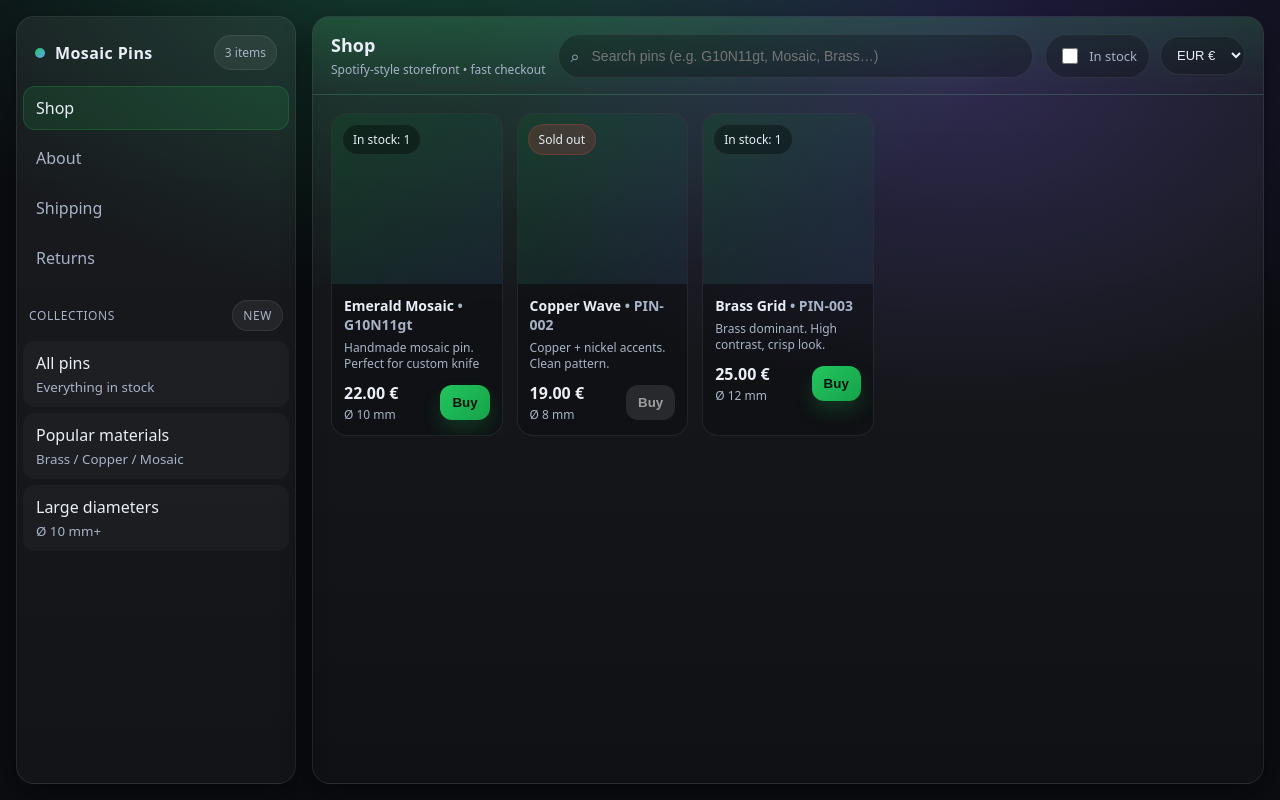
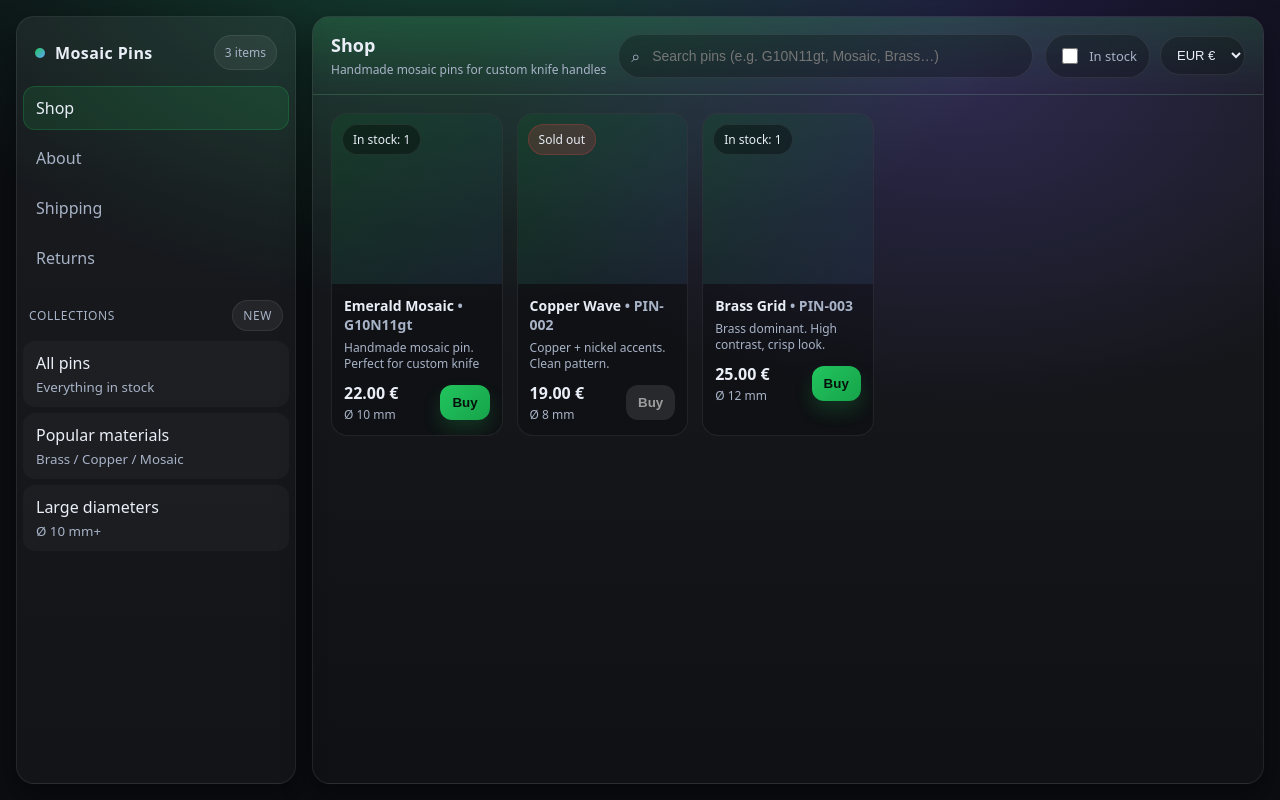
Before and after one commit to vsergunswork-creator/Mosaic-pins, a plain HTML site: page index.html in a window 1280 px wide. Drawn offline with Linux system fonts and the light colour scheme; no server answers.

Commit message:
Update index.html

```diff
--- a/index.html
+++ b/index.html
@@ -264,7 +264,7 @@
         <div class="top-left">
           <div>
             <h1 class="h-title">Shop</h1>
-            <div class="sub">Spotify-style storefront • fast checkout</div>
+            <div class="sub">Handmade mosaic pins for custom knife handles</div>
           </div>
         </div>
 
```
